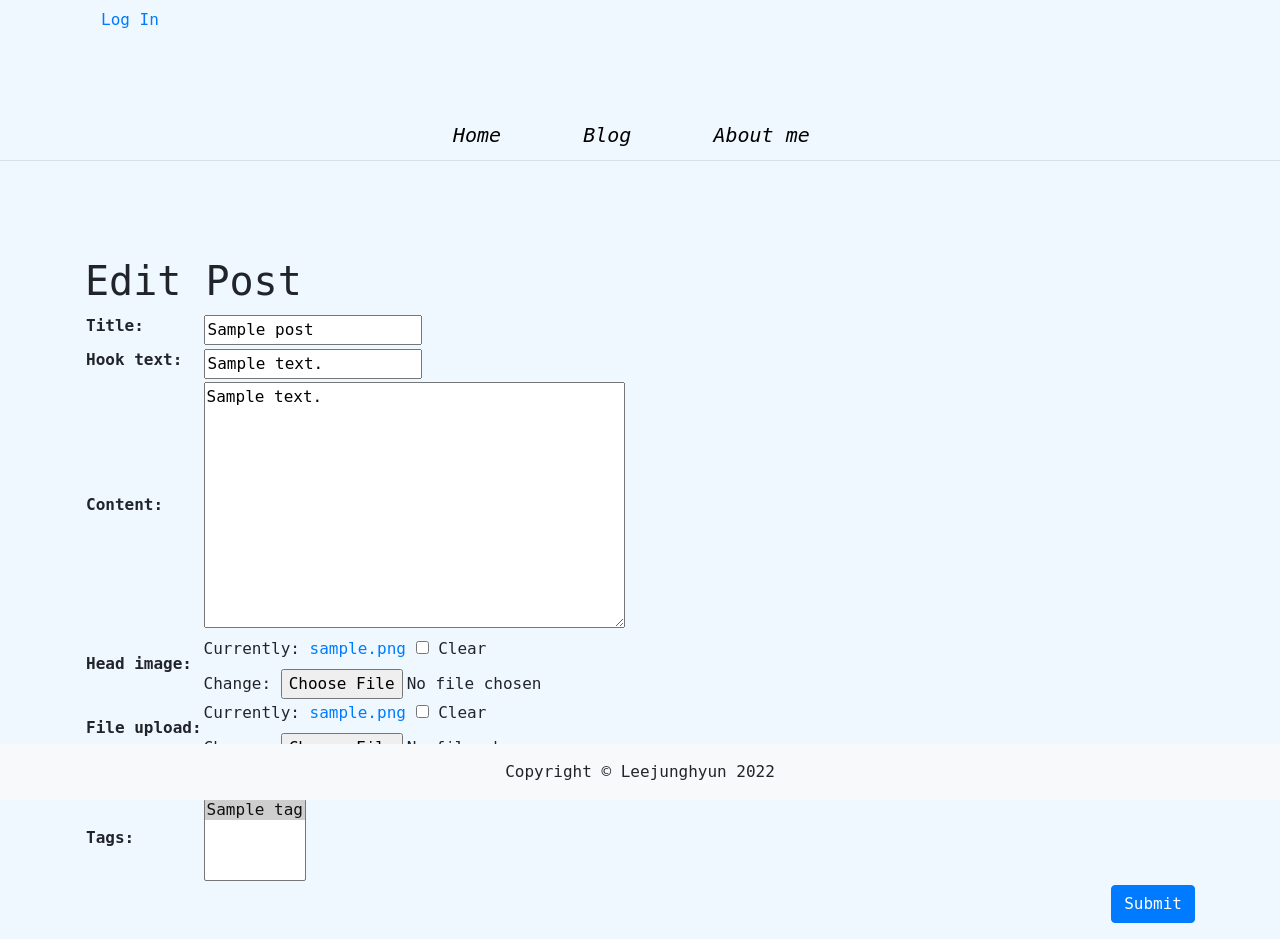
After one commit to leejunghyunA/Django, a Django app: page /blog/update_post/1/ in a window 1280 px wide. The commit adds this page. Run offline with Django 3.2, Linux system fonts and the light colour scheme; a user stored in the database is signed in; tables that the repository leaves empty hold one stand-in row (values such as "Sample post"); some libraries are stand-ins or nearby versions.

Commit message:
태그 선택란 추가

```diff
--- a/blog/models.py
+++ b/blog/models.py
@@ -3,6 +3,18 @@ from django.db import models
 # User (장고기본모델)을 사용하기 위해 불러옴 author 필드 구현
 from django.contrib.auth.models import User
 import os
+
+# tag 모델 만들기(unique=True=> 동일한 이름을 갖는건 추가 안함/ SlugField=> 사람이 읽을 수 있는 텍스트로 고유 URL을 만들 때 주사용)
+class Tag(models.Model):
+    name = models.CharField(max_length=50)
+    slug = models.SlugField(max_length=200, unique=True, allow_unicode=True)
+
+    def __str__(self):
+        return self.name
+
+    # tag 고유 url 생성
+    def get_absolute_url(self):
+        return f'/blog/tag/{self.slug}/'
 
 # Category 모델 만들기(unique=True=> 동일한 이름을 갖는건 추가 안함/ SlugField=> 사람이 읽을 수 있는 텍스트로 고유 URL을 만들 때 주사용)
 class Category(models.Model):
@@ -19,18 +31,6 @@ class Category(models.Model):
     # Categorys 를 Categories 로 변경 (복수형 직접 설정)
     class Meta:
         verbose_name_plural = 'Categories'
-
-# tag 모델 만들기(unique=True=> 동일한 이름을 갖는건 추가 안함/ SlugField=> 사람이 읽을 수 있는 텍스트로 고유 URL을 만들 때 주사용)
-class Tag(models.Model):
-    name = models.CharField(max_length=50)
-    slug = models.SlugField(max_length=200, unique=True, allow_unicode=True)
-
-    def __str__(self):
-        return self.name
-
-    # tag 고유 url 생성
-    def get_absolute_url(self):
-        return f'/blog/tag/{self.slug}/'
 
 # CharField = 문자를 담는 필드/ TextFied = 문자열의 길이 제한이 없음/ DateTimeField = 월,일,시,분,초를 기록할 수 있게 해주는 필드
 class Post(models.Model):
@@ -57,7 +57,7 @@ class Post(models.Model):
     category = models.ForeignKey(Category, null=True, blank=True, on_delete=models.SET_NULL)
 
     # 연결된 tag (on_delete 설정은 x=> 연결된 태그가 삭제되면 해당 포스트의 tag필드가 알아서 빈칸으로 바뀌기 때문)
-    tag = models.ManyToManyField(Tag, blank=True)
+    tags = models.ManyToManyField(Tag, blank=True)
 
     # 관리자 페이지에서 Post 목록에 title제목과 번호 출력되도록 해줌 self.pk-해당포스트의 pk 값, self.title-해당 포스트의 title값
     # pk는 장고의 모델에 기본적으로 생성되는 필드 = 각 레코드의 고유값 (like 인덱스 번호와 비슷)
--- a/blog/templates/blog/navbar.html
+++ b/blog/templates/blog/navbar.html
@@ -26,6 +26,9 @@
 <!-- navbar -->
 <div class="container">
     <header id = "header">
+        <div class="fixed-right">
+            <a class="nav-link" href="#" data-toogle="modal" data-target="#loginModal">Log In</a>
+        </div>
         <nav class="menu">
             <ul>
                 <li><a href = "/">Home</a></li>
--- a/blog/templates/blog/post_form.html
+++ b/blog/templates/blog/post_form.html
@@ -8,6 +8,11 @@
     <form method="post" enctype="multipart/form-data">{% csrf_token %}
         <table>
             {{form}}
+            <!--태그 입력란 (바로 추가할 수 있도록)-->
+            <tr>
+                <th><label for="id_tags_str">Tags:</label></th>
+                <td><input type="text" name="tags_str" id="id_tags_str"></td>
+            </tr>
         </table>
         <button type="submit" class="btn btn-primary float-right">Submit</button>
     </form>
--- /dev/null
+++ b/blog/templates/blog/post_update_form.html
@@ -0,0 +1,14 @@
+{% extends 'blog/base_full_width.html' %}
+
+{% block head_title %}Edit Post -Blog {% endblock %}
+
+{% block main_area %}
+    <h1>Edit Post</h1>
+    </hr>
+    <form method="post" enctype="multipart/form-data">{% csrf_token %}
+        <table>
+            {{form}}
+        </table>
+        <button type="submit" class="btn btn-primary float-right">Submit</button>
+    </form>
+{% endblock %}
--- a/blog/urls.py
+++ b/blog/urls.py
@@ -4,6 +4,7 @@ from . import views
 
 urlpatterns = [
     # url 정의
+    path('update_post/<int:pk>/', views.PostUpdate.as_view()),
     path('create_post/', views.PostCreate.as_view()),
     path('category/<str:slug>/', views.category_page),
     path('tag/<str:slug>/', views.tag_page),
--- a/blog/views.py
+++ b/blog/views.py
@@ -1,7 +1,15 @@
 from django.shortcuts import render, redirect
-from django.views.generic import ListView, DetailView, CreateView
-from django.contrib.auth.mixins import LoginRequiredMixin
+from django.views.generic import ListView, DetailView, CreateView, UpdateView
+
+# Login->로그인했을 때만 페이지가 정상적으로 보이게 / User-> 페이지에 접근가능한 사용자를 최고관리자 or 스태프로 제한
+from django.contrib.auth.mixins import LoginRequiredMixin, UserPassesTestMixin
 from .models import Post, Category, Tag
+
+# 포스트 작성자만 수정할 수 있게 구현
+from django.core.exceptions import PermissionDenied
+
+# 태그가 없으면 새로 만들도록
+from django.utils.text import slugify
 
 # 요청을 받으면 포스트에 받은객체를 rendering해서 넣어줌
 class PostList(ListView):
@@ -17,18 +25,56 @@ class PostList(ListView):
         return context
 
 # 장고에서 제공하는 CreateView를 상속
-class PostCreate(LoginRequiredMixin, CreateView):
+class PostCreate(LoginRequiredMixin, UserPassesTestMixin, CreateView):
     model = Post
     fields = ['title', 'hook_text', 'content', 'head_image', 'file_upload', 'category']
 
-    # 자동으로 author 필드 채우기
+    # 접근가능한 사용자를 최고관리자 or 스태프
+    def test_func(self):
+        return self.request.user.is_superuser or self.request.user.is_staff
+
+    # 자동으로 author 필드 채우기(form_valid => 방문자가 폼에 담아 보낸 유효한 정보를 사용해 포스트를 만들고, 이 포스트의 고유 경로로 보내주는 역할)
     def form_valid(self, form):
         currnet_user = self.request.user
-        if current_user.is_authenticated:
+        if current_user.is_authenticated and (current_user.is_staff or current_user.is_superuser):
             form.instance.author = currnet_user
-            return super(PostCreate, self).form_valid(form)
+
+            # 태그 출력
+            response = super(PostCreate, self).form_valid(form)
+            tags_str = self.request.POST.get('tags_str')
+            if tags_str:
+                tags_str = tags_str.strip()
+                tags_str = tags_str.replace(',', ';')
+                tags_list = tags_str.split(';')
+
+                for t in tags_list:
+                    t = t.strip()
+                    tag, is_tag_created = Tag.objects.get_or_create(name=t)
+                    if is_tag_created:
+                        tag.slug = slugify(t, allow_unicode=True)
+                        tag.save()
+                    self.object.tags.add(tag)
+            return response
+            # return super(PostCreate, self).form_valid(form)
         else:
             return redirect('/blog/')
+
+# 장고에서 제공하는 PostUpdate 클래스를 상속(CBV스타일)
+class PostUpdate(LoginRequiredMixin, UpdateView):
+    model = Post
+    fields = ['title', 'hook_text', 'content', 'head_image', 'file_upload', 'category', 'tags']
+
+    # 템플릿 파일 지정
+    template_name = 'blog/post_update_form.html'
+
+    # dispatch => 방문자가 웹 사이트서버에 Get방식으로 요청했는지 Post 방식으로 요철했는지 판단
+    # 권한이 없는 사용자가 postupdate를 사용하려고 하면 통신방식에 상관없이 접근 할 수 없도록 수정
+    def dispatch(self, request, *args, **kwargs):
+        if request.user.is_authenticated and request.user == self.get_object().author:
+            return super(PostUpdate, self).dispatch(request, *args, **kwargs)
+        else:
+            raise PermissionDenied
+            # 권한이 없는 사용자가 포스트를 수정하려 할 때 오류 메세지 출력
 
 # 카테고리 페이지(해당 카테고리 포스트만 보여주도록)
 def category_page(request, slug):
@@ -57,13 +103,17 @@ def category_page(request, slug):
 
 # tag 페이지(해당 tag만 보여주도록)
 def tag_page(request, slug):
+    tag = Tag.objects.get(slug=slug)
+    post_list = tag.post_set.all()
+
+
     return render(
         request,
             # post_list와 동일한 출력모양(템플릿 설정)
         'blog/post_list.html',
         {
-            # post_list에 context 부분 정의
             'post_list': post_list,
+            'tag' : tag,
             'categories':Category.objects.all(),
             'no_category_post_count':Post.objects.filter(category=None).count(),
         }
--- a/single_pages/templates/single_pages/landing.html
+++ b/single_pages/templates/single_pages/landing.html
@@ -15,7 +15,7 @@
 
     <div class="header">
         <div class="container">
-            <h1>Lee Jung Hyun^^</h1>
+            <h1 class="text-center">Lee Jung Hyun^^</h1>
             <img src="../../../../static/single_pages/images/바탕.jpg" class="contact_pic">
             <h1 class="main_text">**Welcome**</h1>
             <h2 class="side_text">빅데이터 전문과정 수업 요약</h2>
```
Also changed, not shown: blog/templates/blog/post_detail.html (+8 -2 lines), blog/templates/blog/post_list.html (+8 -1 lines).
